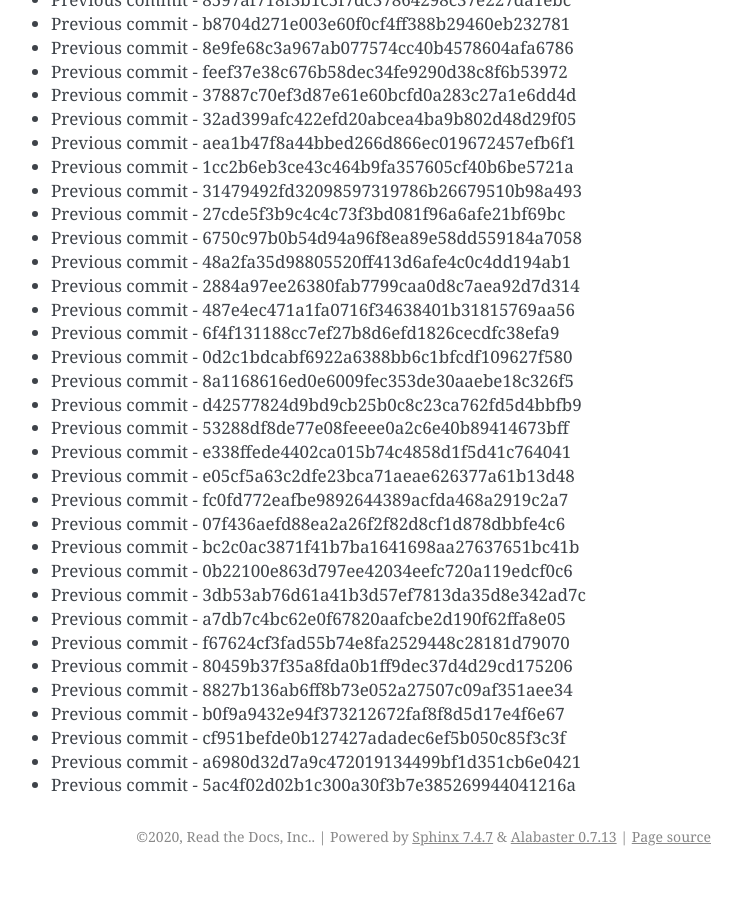
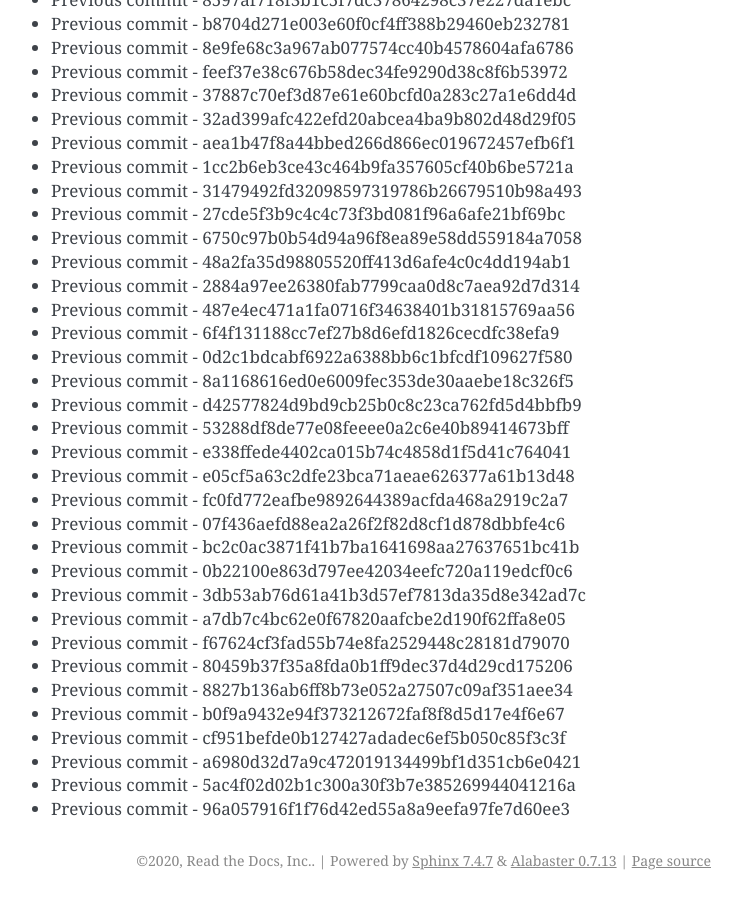
Before and after one commit to readthedocs/rtd-git-stresstest, a Sphinx documentation site: the page built from docs/updates.rst, in a window 1280 px wide and 900 px high, scrolled down 59981 px. Shown: the whole window, without its empty margins (399-1141 px from the left). Built offline with Sphinx 7.4.7, drawn with Linux system fonts in a browser that asks for light colours; before the commit the page ends 60857 px from its top, so only the background shows below that.

Commit message:
Generating commit from previous: 96a057916f1f76d42ed55a8a9eefa97fe7d60ee3

```diff
--- a/docs/updates.rst
+++ b/docs/updates.rst
@@ -2552,3 +2552,4 @@ It can be tested for any performance characteristics.
 * Previous commit - cf951befde0b127427adadec6ef5b050c85f3c3f
 * Previous commit - a6980d32d7a9c472019134499bf1d351cb6e0421
 * Previous commit - 5ac4f02d02b1c300a30f3b7e385269944041216a
+* Previous commit - 96a057916f1f76d42ed55a8a9eefa97fe7d60ee3
```
